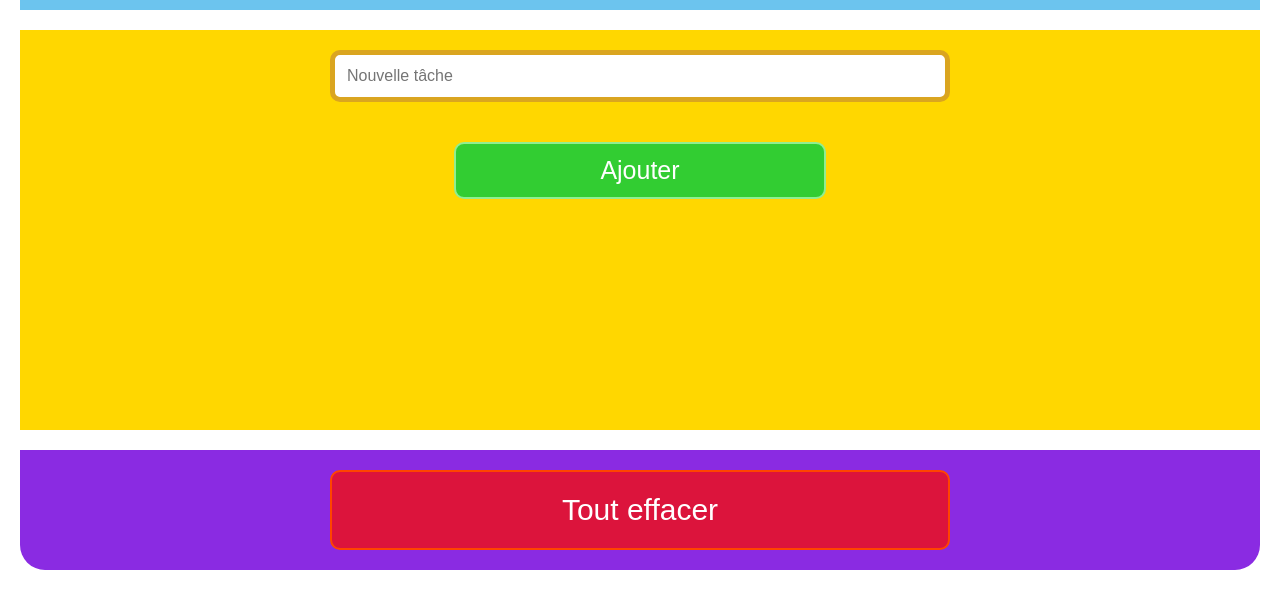
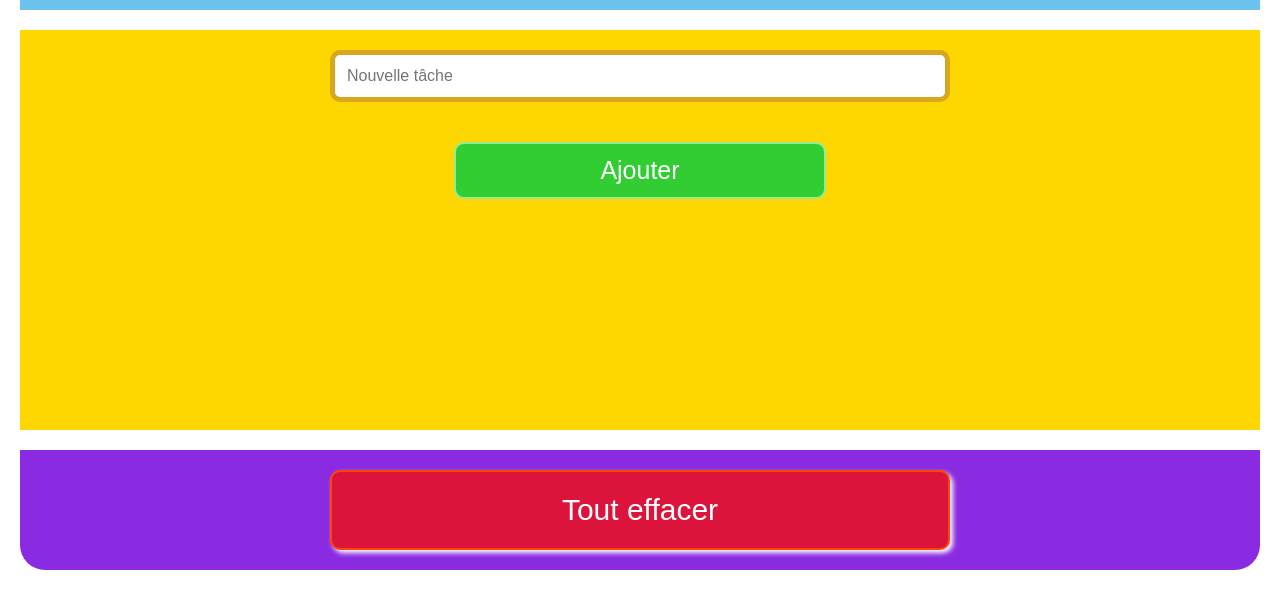
Before and after one commit to fournest/tp-localstorage, a plain HTML site: page index.html in a window 1280 px wide. Shown: the part 170-778 px from the top of the page. Drawn offline with Linux system fonts and the light colour scheme.

Commit message:
avec currentColor

```diff
--- a/style.css
+++ b/style.css
@@ -125,6 +125,7 @@ footer {
     padding: 12px;
     background-color: #DC143C;
     border: 2px solid #FF4500;
+    box-shadow: 3px 3px 5px currentColor;
     border-radius: 10px;
     margin: 20px;
 
```
